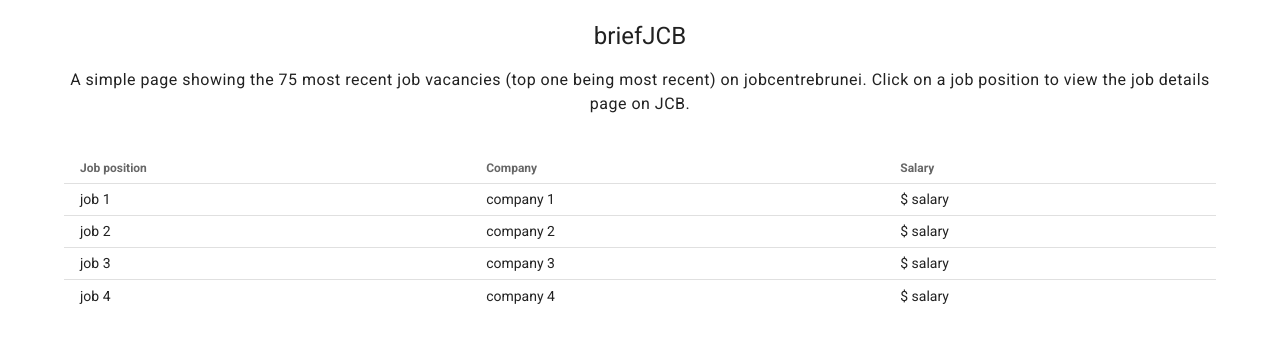
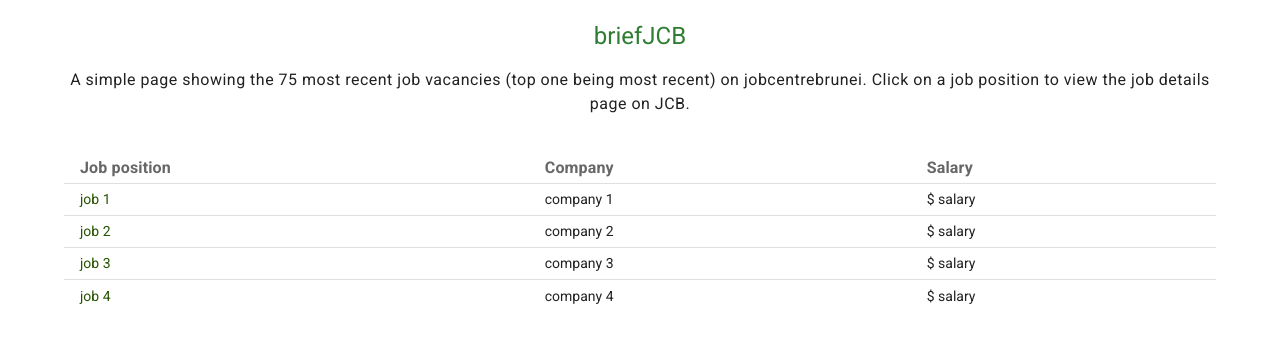
Before and after one commit to najib-r/briefjcb-vue, a Vue app: page / in a window 1280 px wide. Shown: the top 342 px of the page. Built offline with nearby package versions, Linux system fonts and the light colour scheme.

Commit message:
Add links

```diff
--- a/src/components/headerContent.vue
+++ b/src/components/headerContent.vue
@@ -1,6 +1,6 @@
 <template>
     <div>
-        <p class="text-h5">briefJCB</p>
+        <p class="text-h5 green--text text--darken-3">briefJCB</p>
         <p class="text-body-1">A simple page showing the 75 most recent job vacancies (top one being most recent) on jobcentrebrunei. Click on a job position to view the job details page on JCB. </p>
     </div>
 </template>
--- a/src/components/mainContent.vue
+++ b/src/components/mainContent.vue
@@ -3,20 +3,20 @@
       <template v-slot:default>
         <thead>
           <tr>
-            <th>
+            <th class="text-subtitle-1 font-weight-bold">
               Job position
             </th>
-            <th>
+            <th class="text-subtitle-1 font-weight-bold">
               Company
             </th>
-            <th>
+            <th class="text-subtitle-1 font-weight-bold">
               Salary
             </th>
           </tr>
         </thead>
         <tbody>
           <tr v-for="job in jobs" :key="job.name">
-            <td>{{ job.name }}</td>
+            <td><a :href="job.link" class="links" target="_blank" rel="noopener noreferrer">{{ job.name }}</a></td>
             <td>{{ job.company }}</td>
             <td>{{ job.salary }}</td>
           </tr>
@@ -31,12 +31,34 @@ export default {
     data () {
         return {
             jobs: [
-                {name: 'job 1', company: 'company 1', salary: '$ salary'},
-                {name: 'job 2', company: 'company 2', salary: '$ salary'},
-                {name: 'job 3', company: 'company 3', salary: '$ salary'},
-                {name: 'job 4', company: 'company 4', salary: '$ salary'}
+                {name: 'job 1', company: 'company 1', salary: '$ salary', link: 'https://google.com'},
+                {name: 'job 2', company: 'company 2', salary: '$ salary', link: 'https://google.com'},
+                {name: 'job 3', company: 'company 3', salary: '$ salary', link: 'https://google.com'},
+                {name: 'job 4', company: 'company 4', salary: '$ salary', link: 'https://google.com'}
             ]
         }
     }
 }
 </script>
+
+<style scoped>
+a {
+    text-decoration: none;
+}
+
+a:link {
+    color: #265301;
+}
+a:visited {
+    color: #551A8B;
+}
+
+.links::before {
+    content: "";
+    display: block;
+    position: absolute;
+    left: 0;
+    width: 100%;
+    height: 1.5em;
+}
+</style>
```
